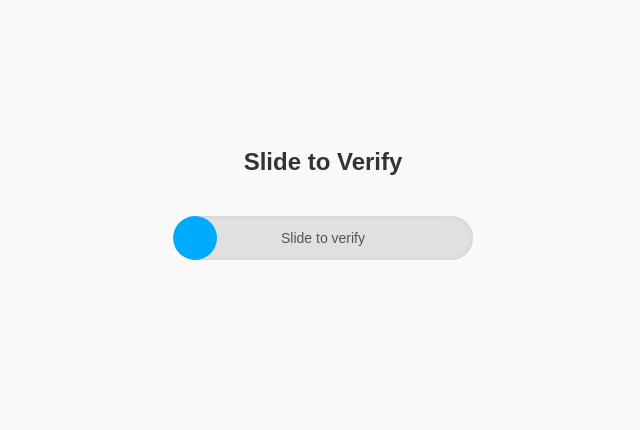
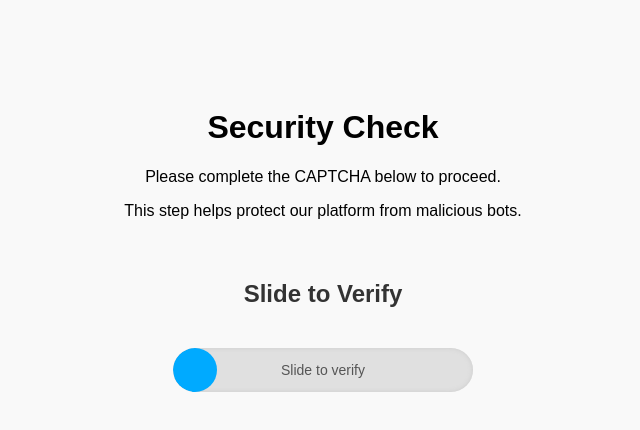
Before and after one commit to annas12/affiliateid, a plain HTML site: page index.html in a window 1280 px wide. Shown: the whole page, without its empty margins (317-957 px from the left). Drawn offline with Linux system fonts and the light colour scheme.

Commit message:
Update index.html

```diff
--- a/index.html
+++ b/index.html
@@ -69,7 +69,9 @@
   </style>
 </head>
 <body>
-
+<h1>Security Check</h1>
+<p>Please complete the CAPTCHA below to proceed.</p>
+<p>This step helps protect our platform from malicious bots.</p>
   <h2>Slide to Verify</h2>
 
   <div id="sliderBox">
```
